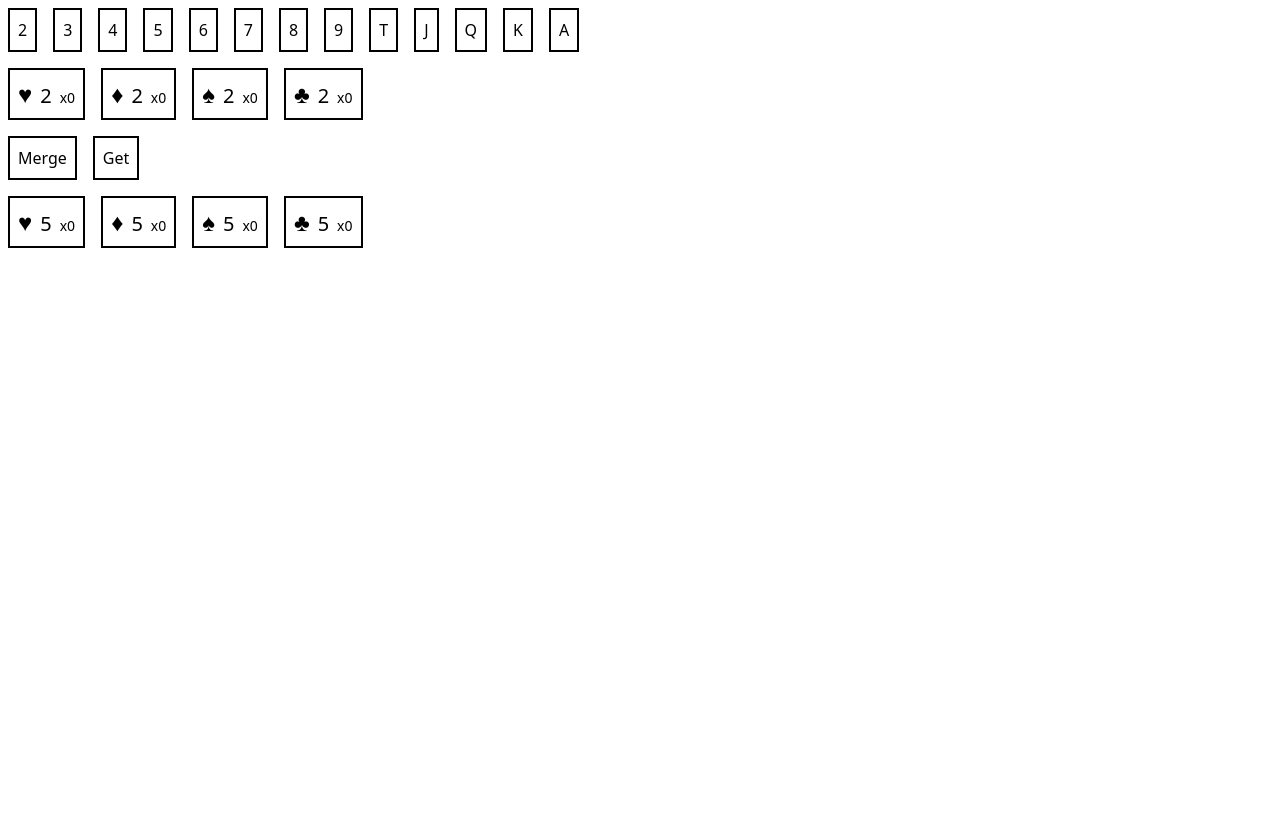
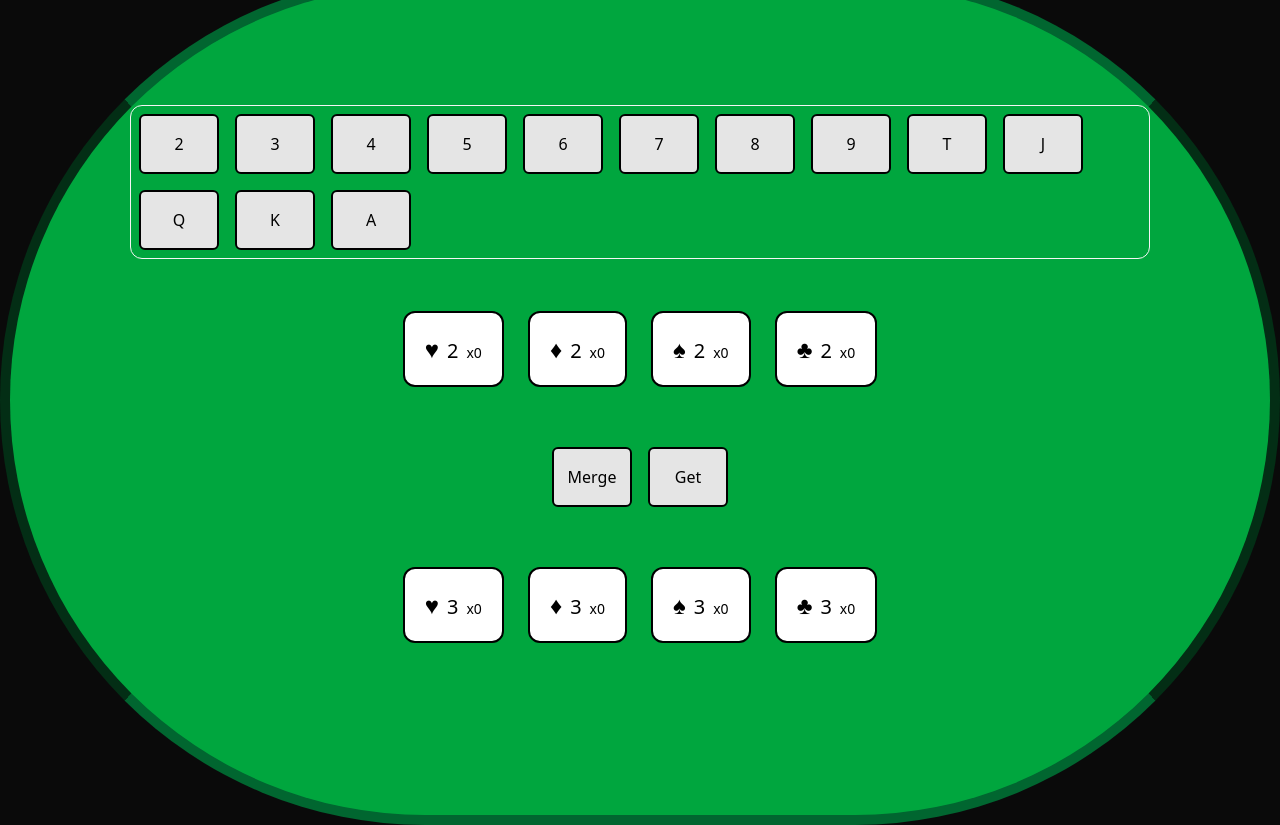
Before and after one commit to kaareltiitt6nts/card-merge-game, a React (Vite) app: page / in a window 1280 px wide. Before the commit the page ends 800 px from the top, so only its background shows below. Built offline with nearby package versions, Linux system fonts and the light colour scheme.

Commit message:
stiilimine, merge teostus
Co-authored-by: paankaur <paankaur@users.noreply.github.com>

```diff
--- a/src/App.jsx
+++ b/src/App.jsx
@@ -8,7 +8,7 @@ function App() {
   // kas peaks v2ltima useState() kasutamist??
   const [selectedRank, setSelectedRank] = useState("2");
   //see määrab kui lehele lähed, millest nextrank alustab
-  const [showNextRank, setShownextRank] = useState("3");
+  const [showNextRank, setShownextRank] = useState("1");
   //panin usestate'i, et jälgida muutusi ekraanil
   const [data,setData] = useState({
     id: 0,
@@ -58,13 +58,15 @@ function App() {
 
   return (
     <>
-      <PlayerDataContext.Provider value={{...data, updatePlayerData}}>
+      <PlayerDataContext.Provider value={{...data, updatePlayerData}} >
+        <div className="flex justify-center items-center w-screen h-screen">
         <GameContainer
           selectedRank={selectedRank}
           setSelectedRank={setSelectedRank}
           showNextRank={showNextRank}
           setShownextRank={setShownextRank}
         />
+        </div>
       </PlayerDataContext.Provider>
     </>
   );
--- a/src/Components/Button.jsx
+++ b/src/Components/Button.jsx
@@ -3,7 +3,7 @@ import React from "react";
 const Button = ({ children, onClick }) => {
   return (
     <button
-      className="border-solid border-2 p-2 m-2 hover:bg-sky-700"
+      className="border-solid bg-neutral-200 border-2 rounded-md p-3 m-2 w-20 h-15 hover:bg-sky-100 "
       onClick={onClick}
     >
       {children}
--- a/src/Components/GameContainer.jsx
+++ b/src/Components/GameContainer.jsx
@@ -9,10 +9,10 @@ function GameContainer({selectedRank, setSelectedRank, showNextRank, setShownext
   const ranks = Object.keys(playerData.cards);
 
   return (
-    <div>
+    <div className='border-10 rounded-full border-y-green-800 border-green-950 p-30 bg-green-600 '>
         <RankArea setSelectedRank={setSelectedRank} setShownextRank={setShownextRank} />
         <RankSuitCount selectedRank={selectedRank} />
-        <MergeGet></MergeGet>
+        <MergeGet selectedRank={selectedRank} ></MergeGet>
         <RankSuitCount selectedRank={ranks[showNextRank]} />
 
     </div>
--- a/src/Components/MergeGet.jsx
+++ b/src/Components/MergeGet.jsx
@@ -3,8 +3,30 @@ import Button from "./Button";
 import PlayerDataContext from "../Data/PlayerDataContext";
 
 // //ala kus on merge ja get nupud
-const MergeGet = () => {
+const MergeGet = ({ selectedRank }) => {
   const playerData = useContext(PlayerDataContext);
+
+  const handleMerge = () => {
+    if (!selectedRank) return;
+    const suits = Object.keys(playerData.cards[selectedRank]);
+    const canMerge = suits.every((suit) => playerData.cards[selectedRank] [suit] > 0);
+    if (!canMerge) return;
+    // eemaldab 1 igast suitist
+    const updatedCards = { ...playerData.cards };
+    suits.forEach((suit) => {
+      updatedCards [selectedRank] [suit] -= 1;
+    })
+
+    //lisab järgmisele rankile 1x random suiti
+    const rankKeys = Object.keys(updatedCards);
+    const currentIndex = rankKeys.indexOf(selectedRank);
+    if (currentIndex < rankKeys.length -1) {
+      const nextRank = rankKeys[currentIndex + 1];
+      const randomSuit = suits[Math.floor(Math.random() * suits.length)];
+      updatedCards [nextRank] [randomSuit] += 1;
+    }
+    playerData.updatePlayerData(updatedCards);
+  };
 
   //genereerib suvalisele 2 suitile +1
   const getRandomTwo = () => {
@@ -25,8 +47,8 @@ const MergeGet = () => {
   };
 
   return (
-    <div>
-      <Button>Merge</Button>
+    <div className="flex justify-center ">
+      <Button onClick={handleMerge} >Merge</Button>
 
       <Button onClick={getRandomTwo}>Get</Button>
     </div>
--- a/src/Components/RankArea.jsx
+++ b/src/Components/RankArea.jsx
@@ -2,18 +2,20 @@ import React, { useContext } from "react";
 import Button from "./Button";
 import PlayerDataContext from "../Data/PlayerDataContext";
 
-const RankArea = ({ setSelectedRank, setShownextRank  }) => {
+const RankArea = ({ setSelectedRank, setShownextRank }) => {
   const playerData = useContext(PlayerDataContext);
   const ranks = Object.keys(playerData.cards);
 
   console.log(ranks);
   return (
     <>
-      {ranks.map((rank,index) => (
+      <div className="border-1 border-neutral-100 rounded-xl">
+        {ranks.map((rank, index) => (
           <Button
             key={rank}
             onClick={() => {
               console.log("clicked", rank);
+              console.log(playerData);
               setSelectedRank(rank);
               //järgmise ranki kuvamiseks
               const nextIndex = (index + 1) % ranks.length;
@@ -23,6 +25,7 @@ const RankArea = ({ setSelectedRank, setShownextRank  }) => {
             {rank}
           </Button>
         ))}
+      </div>
     </>
   );
 };
--- a/src/Components/RankSuitCount.jsx
+++ b/src/Components/RankSuitCount.jsx
@@ -17,13 +17,13 @@ const RankSuitCount = ({ selectedRank }) => {
 
   const filteredCards = cardData.filter((card) => card.rank === selectedRank);
   return (
-    <div>
+    <div className="flex justify-center p-10 ">
       {filteredCards.map((card, index) => (
-        <Button key={index}>
+        <div key={index} className="border-2 p-5 m-3 bg-white rounded-xl">
           <span className="text-2xl">{card.suit}</span>
           <span className="ml-2 text-xl">{card.rank}</span>
           <span className="ml-2 text-sm">x{card.count}</span>
-        </Button>
+        </div>
       ))}
     </div>
   );
--- a/src/index.css
+++ b/src/index.css
@@ -1 +1,5 @@
 @import "tailwindcss";
+
+body{
+    @apply bg-neutral-950 overflow-hidden
+}
```
Lines whose indentation alone changed are shown as unchanged.
